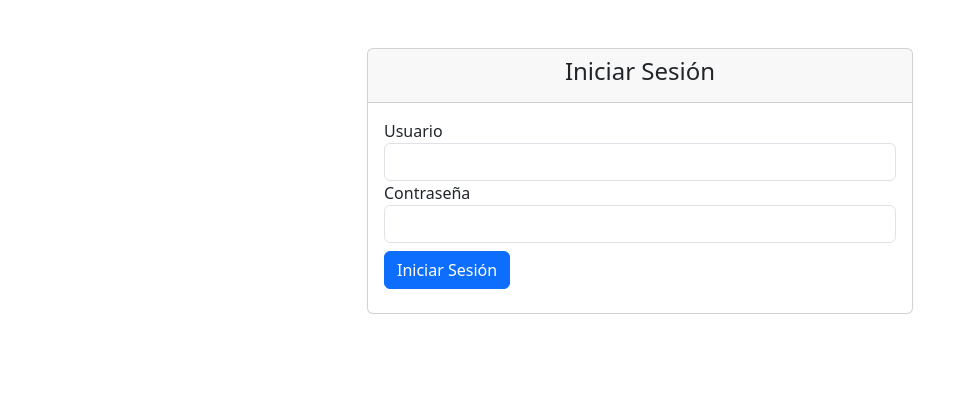
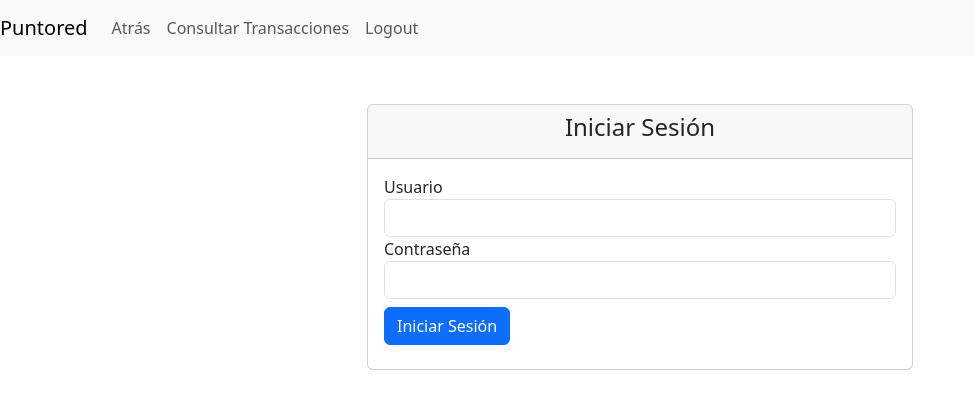
Before and after one commit to smar05/punto-red, an Angular app in the folder frontend/: page /login in a window 1280 px wide. Shown: the top 408 px of the page, without its empty margins (0-975 px from the left). Built offline with nearby package versions, Linux system fonts and the light colour scheme.

Commit message:
feature: Navbar

```diff
--- a/frontend/src/app/app.component.html
+++ b/frontend/src/app/app.component.html
@@ -1 +1,2 @@
+<app-navbar />
 <router-outlet></router-outlet>
--- a/frontend/src/app/app.component.ts
+++ b/frontend/src/app/app.component.ts
@@ -3,7 +3,7 @@ import { Component } from '@angular/core';
 @Component({
   selector: 'app-root',
   templateUrl: './app.component.html',
-  styleUrls: ['./app.component.css']
+  styleUrls: ['./app.component.css'],
 })
 export class AppComponent {
   title = 'punto-red';
--- a/frontend/src/app/app.module.ts
+++ b/frontend/src/app/app.module.ts
@@ -9,6 +9,7 @@ import { LoginComponent } from './components/login/login.component';
 import { SuppliersComponent } from './components/suppliers/suppliers.component';
 import { BuyRechargeComponent } from './components/buy-recharge/buy-recharge.component';
 import { TransactionQueryComponent } from './components/transaction-query/transaction-query.component';
+import { NavbarComponent } from './components/navbar/navbar.component';
 
 @NgModule({
   declarations: [
@@ -17,6 +18,7 @@ import { TransactionQueryComponent } from './components/transaction-query/transa
     SuppliersComponent,
     BuyRechargeComponent,
     TransactionQueryComponent,
+    NavbarComponent,
   ],
   imports: [
     BrowserModule,
--- /dev/null
+++ b/frontend/src/app/components/navbar/navbar.component.html
@@ -0,0 +1,29 @@
+<nav class="navbar navbar-expand-lg navbar-light bg-light">
+  <a class="navbar-brand" routerLink="/">Puntored</a>
+  <button
+    class="navbar-toggler"
+    type="button"
+    data-toggle="collapse"
+    data-target="#navbarNav"
+    aria-controls="navbarNav"
+    aria-expanded="false"
+    aria-label="Toggle navigation"
+  >
+    <span class="navbar-toggler-icon"></span>
+  </button>
+  <div class="collapse navbar-collapse" id="navbarNav">
+    <ul class="navbar-nav">
+      <li class="nav-item">
+        <button class="btn btn-link nav-link" (click)="goBack()">Atrás</button>
+      </li>
+      <li class="nav-item">
+        <a class="nav-link" routerLink="/transactions"
+          >Consultar Transacciones</a
+        >
+      </li>
+      <li class="nav-item">
+        <button class="btn btn-link nav-link" (click)="logout()">Logout</button>
+      </li>
+    </ul>
+  </div>
+</nav>
--- /dev/null
+++ b/frontend/src/app/components/navbar/navbar.component.ts
@@ -0,0 +1,20 @@
+import { Location } from '@angular/common';
+import { Component } from '@angular/core';
+import { Router } from '@angular/router';
+
+@Component({
+  selector: 'app-navbar',
+  templateUrl: './navbar.component.html',
+  styleUrls: ['./navbar.component.css'],
+})
+export class NavbarComponent {
+  constructor(private location: Location, private router: Router) {}
+
+  public goBack(): void {
+    this.location.back();
+  }
+
+  public logout(): void {
+    this.router.navigate(['/login']);
+  }
+}
```
Also changed, not shown: frontend/src/app/components/navbar/navbar.component.css (added), 1 other file (tests, documents, lock files or other folders).
